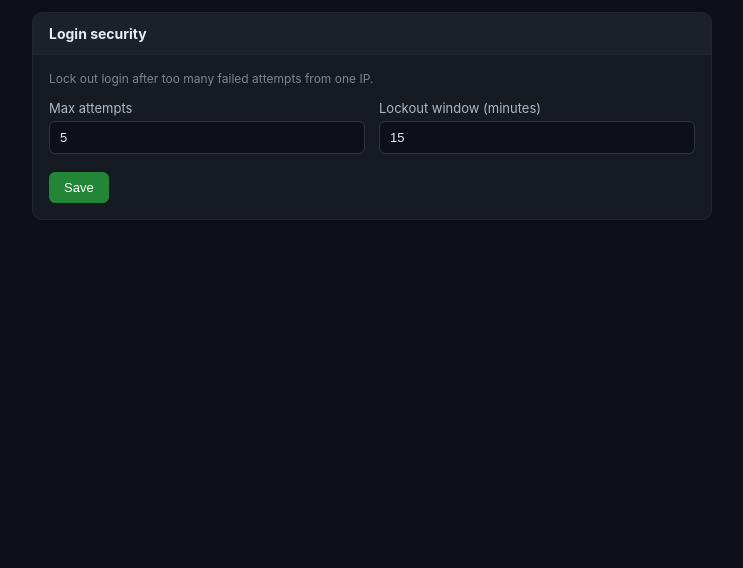
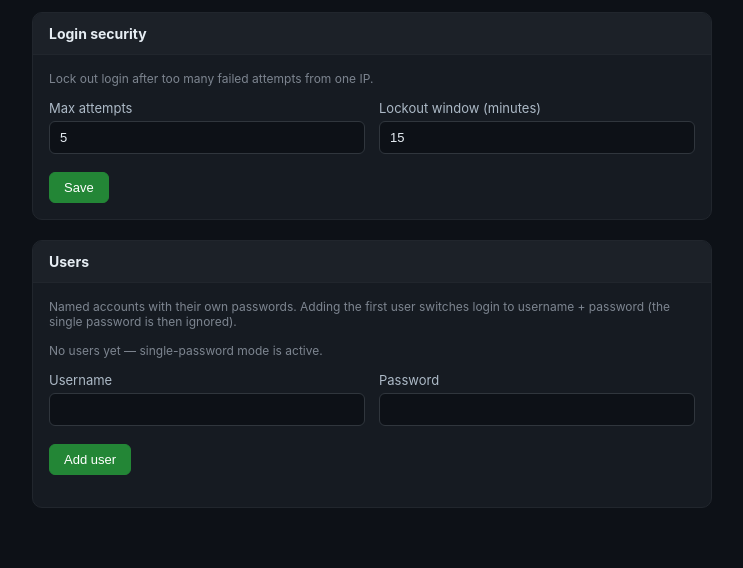
Before and after one commit to Jamkris/Bastion, a FastAPI app: page /settings in a window 1280 px wide. Shown: the part 1208-1776 px from the top of the page, without its empty margins (268-1011 px from the left). Before the commit the page ends 1428 px from the top, so only its background shows below. Run offline with FastAPI, Linux system fonts and the light colour scheme.

Commit message:
feat: multi-user login with hashed passwords and signed sessions (#6)
Co-authored-by: Jamkris <wpdltmxhr@gmail.com>

```diff
--- a/bastion/web/app.py
+++ b/bastion/web/app.py
@@ -21,7 +21,7 @@ from fastapi.responses import FileResponse, HTMLResponse, JSONResponse, Redirect
 from fastapi.staticfiles import StaticFiles
 from fastapi.templating import Jinja2Templates
 
-from bastion import __version__, auth, history, i18n, prefs
+from bastion import __version__, auth, history, i18n, prefs, secretkey, users
 from bastion.config import settings
 from bastion.ratelimit import RateLimiter
 from bastion.runner import CommandError
@@ -54,8 +54,30 @@ app.mount("/static", StaticFiles(directory=_STATIC_DIR), name="static")
 # Paths reachable without authentication.
 _PUBLIC_PATHS = {"/login", "/logout", "/healthz", "/favicon.ico"}
 
-if not settings.auth_password:
-    log.warning("BASTION_AUTH_PASSWORD is not set — the dashboard is OPEN (no login).")
+if not settings.auth_password and users.count() == 0:
+    log.warning("No users and no BASTION_AUTH_PASSWORD — the dashboard is OPEN (no login).")
+
+
+def _request_authenticated(request: Request) -> bool:
+    """Multi-user mode (any user exists) takes precedence; otherwise fall back
+    to the single shared password; otherwise the dashboard is open."""
+    if users.count() > 0:
+        if auth.verify_session(request.cookies.get(auth.USER_COOKIE), secretkey.get()):
+            return True
+        creds = auth.decode_basic(request.headers.get("authorization"))
+        return bool(creds and users.verify(creds[0], creds[1]))
+    password = settings.auth_password
+    if not password:
+        return True
+    if auth.is_authenticated(request.cookies.get(auth.COOKIE_NAME), password):
+        return True
+    return auth.verify_basic(request.headers.get("authorization"), password)
+
+
+def _current_user(request: Request) -> str | None:
+    if users.count() == 0:
+        return None
+    return auth.verify_session(request.cookies.get(auth.USER_COOKIE), secretkey.get())
 
 
 # ---------- Intrusion alerting (background poller) ----------
@@ -201,14 +223,10 @@ async def _alert_loop() -> None:
 
 @app.middleware("http")
 async def auth_gate(request: Request, call_next):
-    password = settings.auth_password
     path = request.url.path
-    if not password or path in _PUBLIC_PATHS or path.startswith("/static/"):
+    if path in _PUBLIC_PATHS or path.startswith("/static/"):
         return await call_next(request)
-    if auth.is_authenticated(request.cookies.get(auth.COOKIE_NAME), password):
-        return await call_next(request)
-    # Header-only clients (Homepage/customapi, scripts) can use HTTP Basic auth.
-    if auth.verify_basic(request.headers.get("authorization"), password):
+    if _request_authenticated(request):
         return await call_next(request)
     if path.startswith(("/api", "/panel", "/action")):
         return JSONResponse({"error": "unauthorized"}, status_code=401)
@@ -237,7 +255,9 @@ def _ctx(request: Request, lang: str, active: str = "", **extra) -> dict:
         "version": __version__,
         "active": active,
         "geoip_active": geoip.is_active(),
-        "auth_enabled": bool(settings.auth_password),
+        "auth_enabled": bool(settings.auth_password) or users.count() > 0,
+        "multi_user": users.count() > 0,
+        "current_user": _current_user(request),
         **extra,
     }
 
@@ -278,15 +298,13 @@ async def login_submit(request: Request):
         )
 
     form = await request.form()
-    if auth.verify_password(form.get("password"), settings.auth_password):
+    ok, cookie_name, cookie_value = _check_login(form)
+    if ok:
         _login_limiter.clear(key)
         response = RedirectResponse("/", status_code=303)
         response.set_cookie(
-            auth.COOKIE_NAME,
-            auth.expected_token(settings.auth_password),
-            httponly=True,
-            samesite="lax",
-            max_age=auth.COOKIE_MAX_AGE,
+            cookie_name, cookie_value,
+            httponly=True, samesite="lax", max_age=auth.COOKIE_MAX_AGE,
         )
         return response
 
@@ -297,10 +315,24 @@ async def login_submit(request: Request):
     )
 
 
+def _check_login(form) -> tuple[bool, str, str]:
+    """Validate credentials. Multi-user mode uses username+password and issues a
+    signed session cookie; otherwise the single shared password is checked."""
+    if users.count() > 0:
+        username = form.get("username", "")
+        if users.verify(username, form.get("password", "")):
+            return True, auth.USER_COOKIE, auth.sign_session(username, secretkey.get())
+        return False, "", ""
+    if auth.verify_password(form.get("password"), settings.auth_password):
+        return True, auth.COOKIE_NAME, auth.expected_token(settings.auth_password)
+    return False, "", ""
+
+
 @app.get("/logout")
 def logout():
     response = RedirectResponse("/login", status_code=303)
     response.delete_cookie(auth.COOKIE_NAME)
+    response.delete_cookie(auth.USER_COOKIE)
     return response
 
 
@@ -412,7 +444,9 @@ def settings_page(request: Request):
         request, "views/settings.html",
         _ctx(request, _lang(request), active="settings",
              n=p["notifications"], a=p["allowlist"], s=p["security"],
+             users_list=users.usernames(),
              saved=request.query_params.get("saved"),
+             err=request.query_params.get("err"),
              test_result=request.query_params.get("test")),
     )
 
@@ -426,6 +460,33 @@ async def settings_test_notify(request: Request):
         "Bastion test", "Notifications are working.", tags="white_check_mark", n=n
     )
     return RedirectResponse(f"/settings?test={'ok' if ok else 'fail'}", status_code=303)
+
+
+@app.post("/settings/users/add")
+async def settings_users_add(request: Request):
+    form = await request.form()
+    try:
+        users.add(form.get("username", ""), form.get("password", ""))
+    except ValueError as e:
+        return RedirectResponse(f"/settings?err={quote(str(e))}", status_code=303)
+    return RedirectResponse("/settings?saved=users", status_code=303)
+
+
+@app.post("/settings/users/password")
+async def settings_users_password(request: Request):
+    form = await request.form()
+    try:
+        users.set_password(form.get("username", ""), form.get("password", ""))
+    except ValueError as e:
+        return RedirectResponse(f"/settings?err={quote(str(e))}", status_code=303)
+    return RedirectResponse("/settings?saved=users", status_code=303)
+
+
+@app.post("/settings/users/remove")
+async def settings_users_remove(request: Request):
+    form = await request.form()
+    users.remove(form.get("username", ""))
+    return RedirectResponse("/settings?saved=users", status_code=303)
 
 
 @app.post("/settings/{section}")
--- a/bastion/web/templates/base.html
+++ b/bastion/web/templates/base.html
@@ -66,6 +66,10 @@
     }
     .profile .menu a:hover { background: #1c2128; }
     .profile .menu .ico { width: 16px; text-align: center; color: #7d8590; }
+    .profile .menu-user {
+      padding: 6px 10px 8px; margin-bottom: 4px; border-bottom: 1px solid #21262d;
+      color: #7d8590; font-size: 12px; word-break: break-all;
+    }
 
     /* Summary bar */
     .summary { display: grid; grid-template-columns: repeat(4, 1fr); gap: 16px; margin-bottom: 24px; }
@@ -185,6 +189,7 @@
         <div class="profile" id="profile">
           <button type="button" class="profile-btn" id="profileBtn" aria-haspopup="true" aria-expanded="false" title="{{ t('menu') }}">👤</button>
           <div class="menu" role="menu">
+            {% if current_user %}<div class="menu-user">{{ current_user }}</div>{% endif %}
             <a href="/settings" role="menuitem"><span class="ico">⚙</span>{{ t("nav_settings") }}</a>
             {% if auth_enabled %}<a href="/logout" role="menuitem"><span class="ico">⎋</span>{{ t("logout") }}</a>{% endif %}
           </div>
--- a/bastion/web/templates/login.html
+++ b/bastion/web/templates/login.html
@@ -37,7 +37,8 @@
     <h1>🛡 Bastion</h1>
     <p>{{ t("login_title") }}</p>
     {% if error %}<div class="error">{{ error }}</div>{% endif %}
-    <input type="password" name="password" placeholder="{{ t('password') }}" autofocus required>
+    {% if multi_user %}<input type="text" name="username" placeholder="{{ t('username') }}" autocomplete="username" autofocus required>{% endif %}
+    <input type="password" name="password" placeholder="{{ t('password') }}" autocomplete="current-password" {% if not multi_user %}autofocus{% endif %} required>
     <button type="submit">{{ t("sign_in") }}</button>
   </form>
 </body>
--- a/bastion/web/templates/views/settings.html
+++ b/bastion/web/templates/views/settings.html
@@ -76,6 +76,7 @@
     </header>
 
     {% if saved %}<div class="banner-ok">{{ t("settings_saved") }}</div>{% endif %}
+    {% if err %}<div class="banner-err">{{ err }}</div>{% endif %}
     {% if test_result == "ok" %}<div class="banner-ok">{{ t("test_sent") }}</div>{% endif %}
     {% if test_result == "fail" %}<div class="banner-err">{{ t("test_failed") }}</div>{% endif %}
 
@@ -200,6 +201,69 @@
           </div>
         </form>
       </section>
+
+      <!-- Users -->
+      <section class="panel">
+        <h2>{{ t("sec_users") }}</h2>
+        <div class="body">
+          <p class="hint">{{ t("sec_users_hint") }}</p>
+
+          {% if users_list %}
+            <table style="width:100%;border-collapse:collapse;margin-bottom:14px">
+              {% for u in users_list %}
+                <tr style="border-bottom:1px solid #21262d">
+                  <td style="padding:6px 0"><code>{{ u }}</code></td>
+                  <td style="padding:6px 0;text-align:right">
+                    <form method="post" action="/settings/users/remove" style="display:inline"
+                          onsubmit="return confirm('{{ t('remove') }} {{ u }}?')">
+                      <input type="hidden" name="username" value="{{ u }}">
+                      <button type="submit" class="btn btn-danger">{{ t("remove") }}</button>
+                    </form>
+                  </td>
+                </tr>
+              {% endfor %}
+            </table>
+          {% else %}
+            <p class="hint">{{ t("no_users") }}</p>
+          {% endif %}
+
+          <form method="post" action="/settings/users/add" style="margin-bottom:16px">
+            <div class="row2">
+              <div class="field">
+                <label for="u_name">{{ t("username") }}</label>
+                <input type="text" id="u_name" name="username" autocomplete="off" required>
+              </div>
+              <div class="field">
+                <label for="u_pass">{{ t("password") }}</label>
+                <input type="password" id="u_pass" name="password" autocomplete="new-password" required>
+              </div>
+            </div>
+            <div class="formactions">
+              <button type="submit" class="btn btn-primary">{{ t("add_user") }}</button>
+            </div>
+          </form>
+
+          {% if users_list %}
+            <form method="post" action="/settings/users/password">
+              <div class="row2">
+                <div class="field">
+                  <label for="u_cname">{{ t("change_password") }}</label>
+                  <select id="u_cname" name="username">
+                    {% for u in users_list %}<option value="{{ u }}">{{ u }}</option>{% endfor %}
+                  </select>
+                </div>
+                <div class="field">
+                  <label for="u_cpass">{{ t("password") }}</label>
+                  <input type="password" id="u_cpass" name="password" autocomplete="new-password" required>
+                </div>
+              </div>
+              <div class="formactions">
+                <button type="submit" class="btn">{{ t("change_password") }}</button>
+              </div>
+            </form>
+          {% endif %}
+        </div>
+      </section>
     </div>
   </div>
 </body>
```
Also changed, not shown: bastion/auth.py (+36 -10 lines), bastion/i18n.py (+12 -0 lines), bastion/secretkey.py (added, +41 -0 lines), bastion/users.py (added, +123 -0 lines), tests/conftest.py (+4 -1 lines), tests/test_auth.py (+26 -1 lines), tests/test_users.py (added, +82 -0 lines), tests/test_web.py (+45 -0 lines), CHANGELOG.md, README.md, 2 other files.
